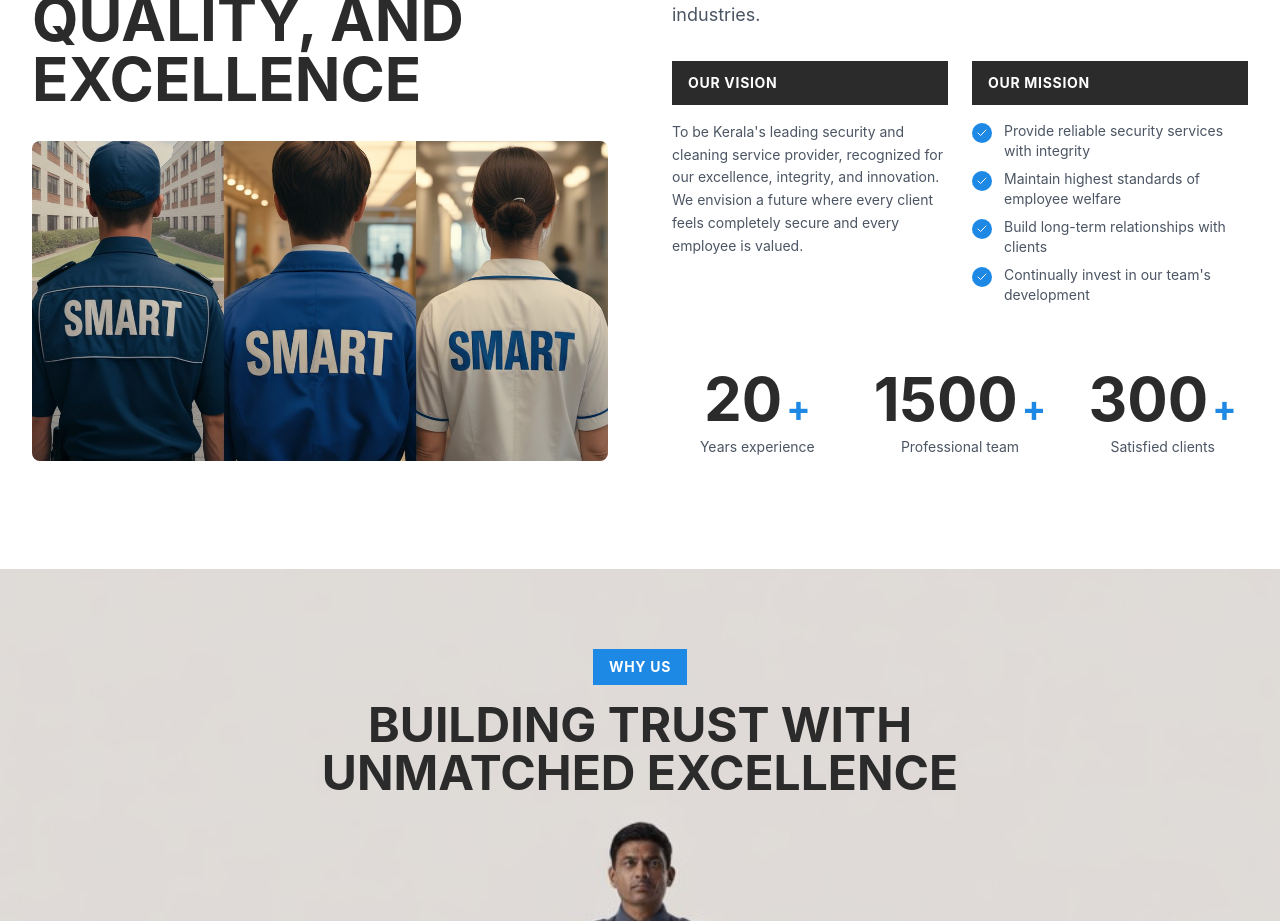
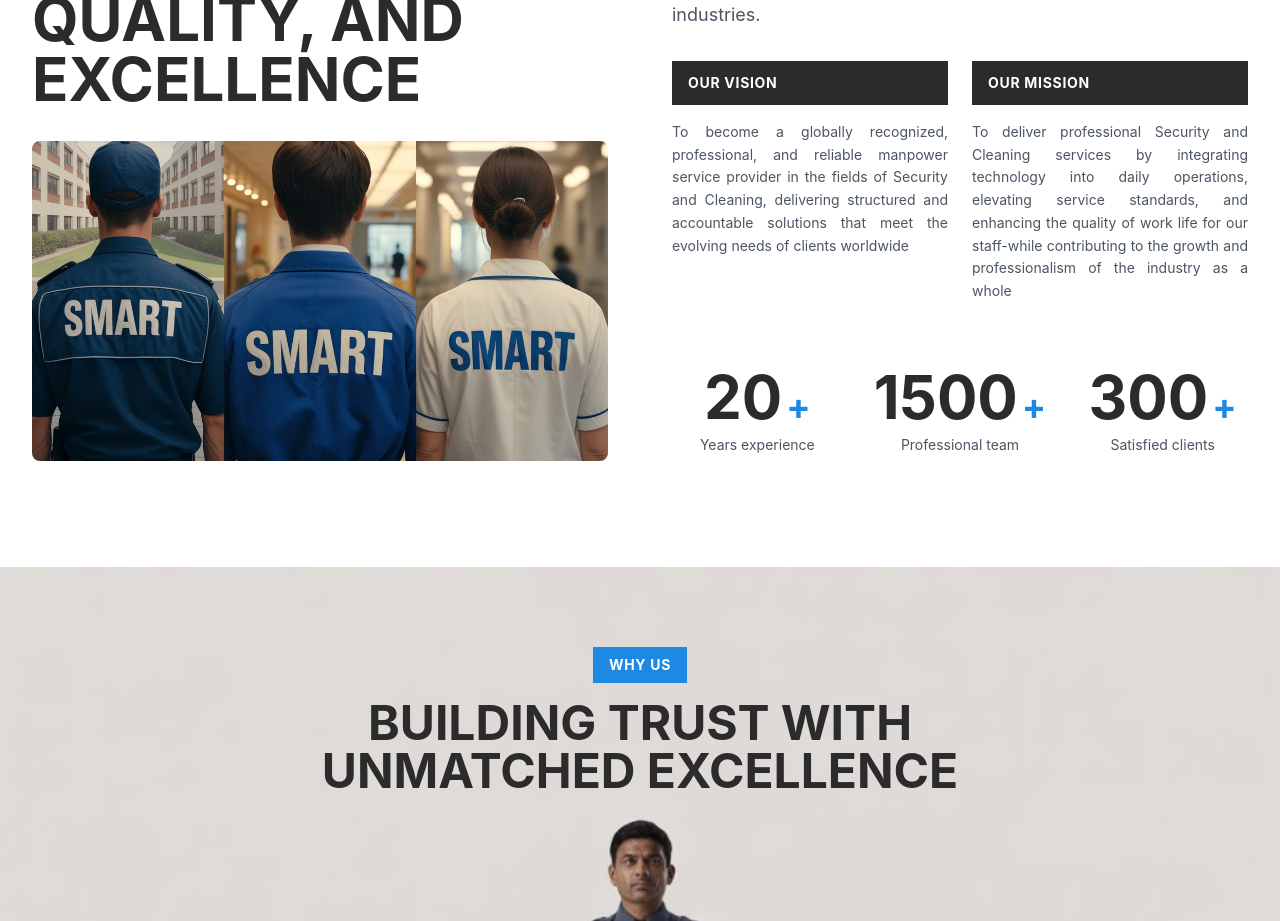
Before and after one commit to Joyal910/smart-security, a React (Vite) app: page /about in a window 1280 px wide. Shown: the part 1740-2661 px from the top of the page. Built offline with nearby package versions, Linux system fonts and the light colour scheme.

Commit message:
Update: description of your changes

```diff
--- a/src/components/Home/StatsSection.tsx
+++ b/src/components/Home/StatsSection.tsx
@@ -11,7 +11,7 @@ const StatsSection: React.FC = () => {
 
   // Animation targets - updated to match the new design
   const targets = {
-    clients: 500,
+    clients: 300,
     experience: 24,
     districts: 14,
     support: 24
--- a/src/pages/About.tsx
+++ b/src/pages/About.tsx
@@ -287,10 +287,8 @@ const About = () => {
                   >
                     OUR VISION
                   </div>
-                  <p className="text-gray-600 text-sm leading-relaxed">
-                    To be Kerala's leading security and cleaning service provider, recognized for our excellence,
-                    integrity, and innovation. We envision a future where every client feels completely secure and every
-                    employee is valued.
+                  <p className="text-gray-600 text-sm leading-relaxed text-justify">
+                    To become a globally recognized, professional, and reliable manpower service provider in the fields of Security and Cleaning, delivering structured and accountable solutions that meet the evolving needs of clients worldwide
                   </p>
                 </div>
 
@@ -302,44 +300,9 @@ const About = () => {
                   >
                     OUR MISSION
                   </div>
-                  <ul className="space-y-2">
-                    <li className="flex items-start space-x-3">
-                      <div
-                        className="w-5 h-5 rounded-full flex items-center justify-center flex-shrink-0 mt-0.5"
-                        style={{ backgroundColor: "#1E88E5" }}
-                      >
-                        <Check className="w-3 h-3 text-white" />
-                      </div>
-                      <span className="text-gray-600 text-sm">Provide reliable security services with integrity</span>
-                    </li>
-                    <li className="flex items-start space-x-3">
-                      <div
-                        className="w-5 h-5 rounded-full flex items-center justify-center flex-shrink-0 mt-0.5"
-                        style={{ backgroundColor: "#1E88E5" }}
-                      >
-                        <Check className="w-3 h-3 text-white" />
-                      </div>
-                      <span className="text-gray-600 text-sm">Maintain highest standards of employee welfare</span>
-                    </li>
-                    <li className="flex items-start space-x-3">
-                      <div
-                        className="w-5 h-5 rounded-full flex items-center justify-center flex-shrink-0 mt-0.5"
-                        style={{ backgroundColor: "#1E88E5" }}
-                      >
-                        <Check className="w-3 h-3 text-white" />
-                      </div>
-                      <span className="text-gray-600 text-sm">Build long-term relationships with clients</span>
-                    </li>
-                    <li className="flex items-start space-x-3">
-                      <div
-                        className="w-5 h-5 rounded-full flex items-center justify-center flex-shrink-0 mt-0.5"
-                        style={{ backgroundColor: "#1E88E5" }}
-                      >
-                        <Check className="w-3 h-3 text-white" />
-                      </div>
-                      <span className="text-gray-600 text-sm">Continually invest in our team's development</span>
-                    </li>
-                  </ul>
+                   <p className="text-gray-600 text-sm leading-relaxed text-justify">
+                    To deliver professional Security and Cleaning services by integrating technology into daily operations, elevating service standards, and enhancing the quality of work life for our staff-while contributing to the growth and professionalism of the industry as a whole
+                    </p>
                 </div>
               </div>
 
@@ -389,6 +352,7 @@ const About = () => {
 
 
       {/* Why Us Section - Mobile Optimized */}
+{/* Why Us Section - Mobile Optimized */}
 <section
   className="py-12 sm:py-16 bg-cover bg-center bg-no-repeat"
   style={{ backgroundImage: `url(${whyusbg})` }}
@@ -416,8 +380,8 @@ const About = () => {
 
     {/* Features Layout - Mobile Responsive */}
     <div className="relative mt-8 sm:mt-16 lg:mt-40">
-            {/* Mobile Layout - Stacked */}
-            <div className="lg:hidden space-y-8">
+      {/* Mobile Layout - Stacked (Titles Only) */}
+      <div className="lg:hidden space-y-8 mt-8 sm:mt-12">
         {[
           { title: "TRAINED PROFESSIONALS", desc: "Our team is fully trained and certified in security, cleaning, and healthcare support to ensure exceptional service delivery." },
           { title: "TAILORED SOLUTIONS", desc: "We customize our services to meet the unique needs of each client, whether for safety, hygiene, or patient care." },
@@ -435,14 +399,12 @@ const About = () => {
                 {item.title}
               </div>
             </div>
-                  <p className="text-gray-600 text-sm leading-relaxed max-w-sm mx-auto">
-                    {item.desc}
-                  </p>
+            {/* Description removed from mobile view */}
           </div>
         ))}
       </div>
 
-            {/* Desktop Layout - Grid */}
+      {/* Desktop Layout - Grid (With Descriptions) */}
       <div className="hidden lg:grid grid-cols-1 lg:grid-cols-3 gap-6 lg:gap-20 items-center">
         {/* Left Column Features */}
         <div className="space-y-12 lg:pr-12">
--- a/src/pages/Clients.tsx
+++ b/src/pages/Clients.tsx
@@ -346,7 +346,7 @@ const Clients: React.FC = () => {
               </h2>
             </div>
             <p className="text-base sm:text-lg lg:text-xl text-gray-600 max-w-4xl mx-auto leading-relaxed px-2 sm:px-4 lg:px-0">
-              Being Kerala's best security and cleaning service .We have worked for over 500 security clients over the last 25 years across Kerela. Our Customer
+              Being Kerala's best security and cleaning service .We have worked for over 300+ security clients over the last 25 years across Kerela. Our Customer
               list is the Proof of our Ability and Quality. Most of our customers are corporate enterprises, we work
               directly with their security or facility teams.
             </p>
```
Also changed, not shown: 1 other file (tests, documents, lock files or other folders). Lines whose indentation alone changed are shown as unchanged.
